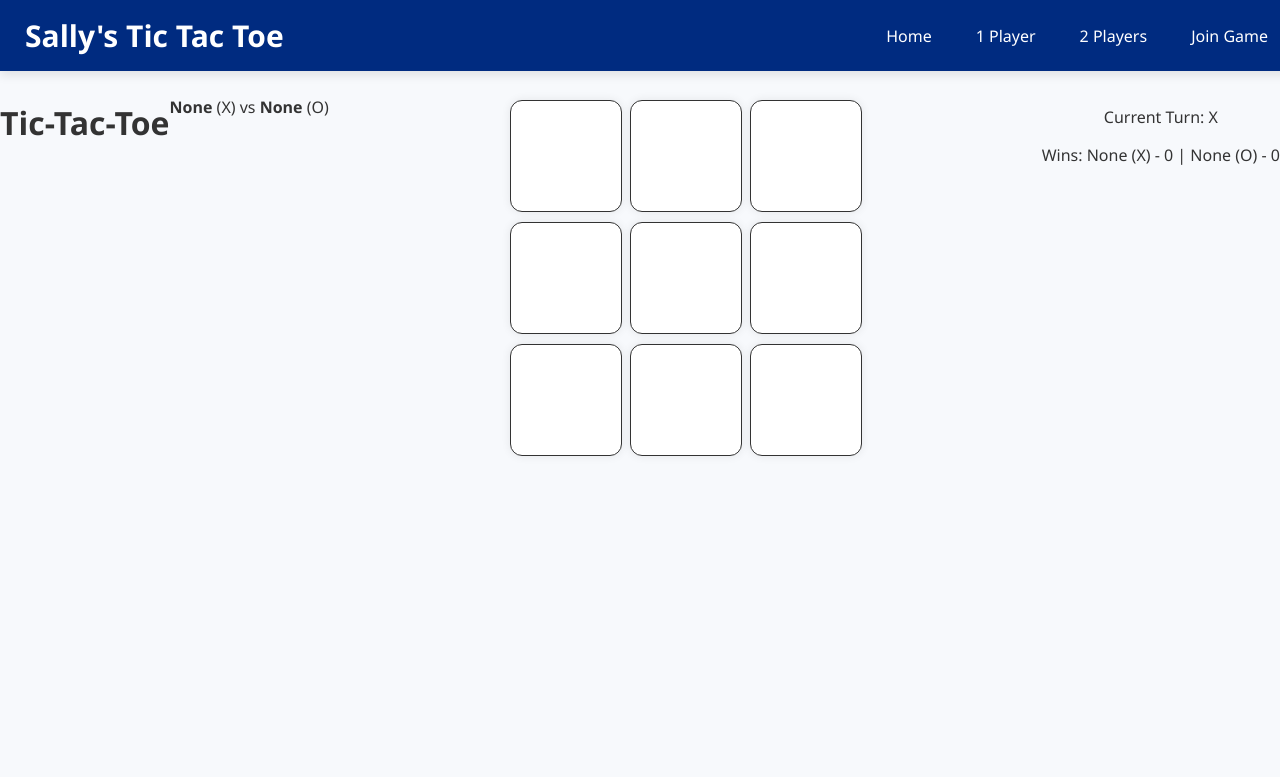
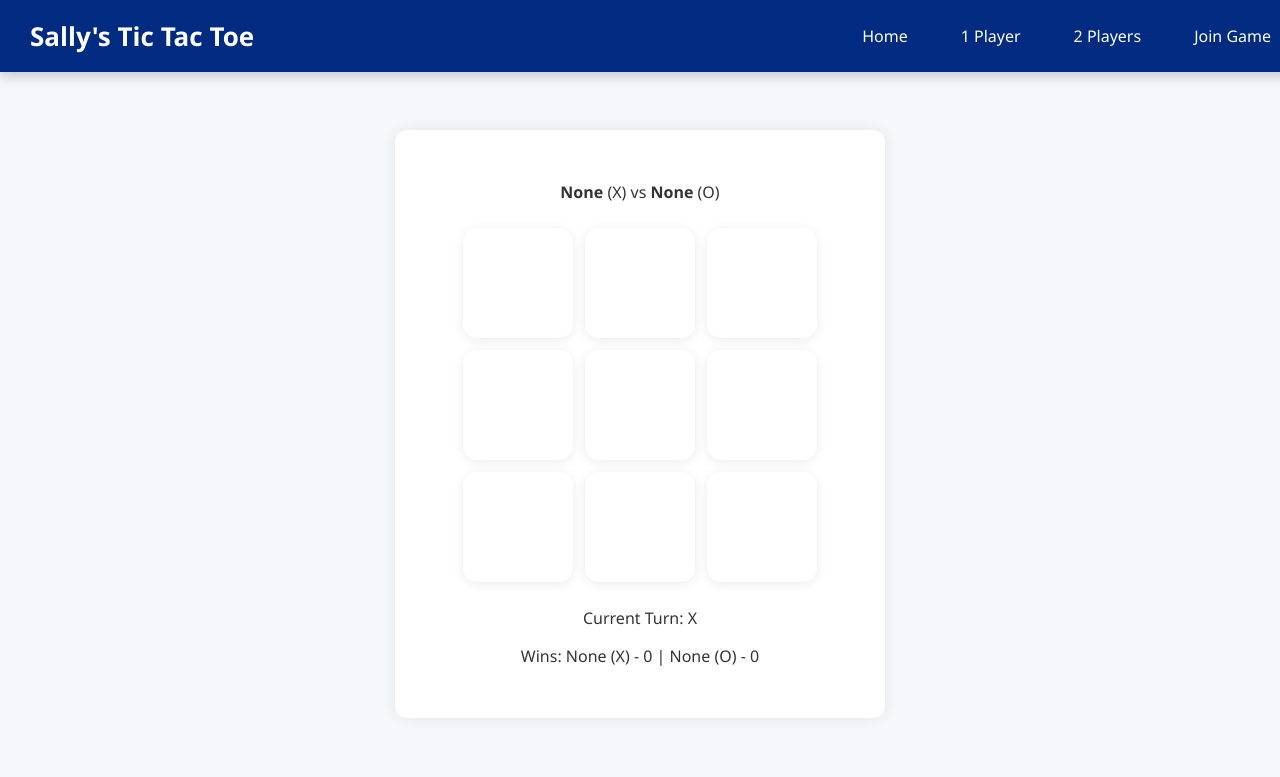
Before and after one commit to sally033005/flask_tictactoe, a Flask app: page /game in a window 1280 px wide. Shown: the top 777 px of the page. Run offline with Flask 3, Linux system fonts and the light colour scheme.

Commit message:
Update CSS

```diff
--- a/static/style.css
+++ b/static/style.css
@@ -1,71 +1,77 @@
-/* General Page Layout */
+/* ---------------------------------------------------
+   GENERAL LAYOUT
+--------------------------------------------------- */
 body {
-    background: #f7f9fc;
+    background: #f5f7fb;
     margin: 0;
     font-family: 'Segoe UI', Tahoma, sans-serif;
     color: #333;
 }
 
 main.content {
-    padding-top: 80px;
+    padding-top: 90px;
     display: flex;
     justify-content: center;
     padding-bottom: 60px;
 }
 
-/* Header */
+/* ---------------------------------------------------
+   HEADER
+--------------------------------------------------- */
 .main-header {
     background: #002b80;
-    padding: 15px 25px;
+    padding: 15px 30px;
     color: white;
     position: fixed;
     top: 0;
     left: 0;
     width: 100%;
-    box-shadow: 0 4px 10px rgba(0,0,0,0.1);
+    box-shadow: 0 4px 12px rgba(0,0,0,0.2);
     display: flex;
     justify-content: space-between;
     align-items: center;
-    z-index: 10;
+    z-index: 20;
 }
 
 .main-header .logo {
-    font-size: 30px;
+    font-size: 26px;
     font-weight: bold;
 }
 
-/* Navigation area */
+/* Navigation */
 .topnav {
     display: flex;
-    gap: 20px;
+    gap: 25px;
     align-items: center;
     padding-right: 25px;
 }
 
-/* Links */
-.main-header nav a {
+.main-header .topnav a {
     color: white;
     text-decoration: none;
     font-weight: 500;
-    padding: 8px 12px;
-    border-radius: 6px;
+    padding: 10px 14px;
+    border-radius: 8px;
+    transition: 0.2s;
 }
 
-.main-header nav a:hover {
-    background: rgba(255,255,255,0.15);
+.main-header .topnav a:hover {
+    background: rgba(255,255,255,0.18);
 }
 
-/* Container */
+/* ---------------------------------------------------
+   MAIN CONTAINER
+--------------------------------------------------- */
 .container {
     background: white;
-    padding: 30px;
-    margin-top: 10%;
+    padding: 35px;
+    margin-top: 40px;
     width: 420px;
     max-width: 90%;
-    border-radius: 10px;
-    box-shadow: 0 0 12px rgba(0,0,0,0.07);
+    border-radius: 12px;
+    box-shadow: 0 0 14px rgba(0,0,0,0.08);
     text-align: center;
-    animation: fadeIn 0.4s ease;
+    animation: fadeIn 0.35s ease;
 }
 
 @keyframes fadeIn {
@@ -73,11 +79,30 @@ main.content {
     to   { opacity:1; transform: translateY(0); }
 }
 
-/* Buttons */
+/* ---------------------------------------------------
+   HOME PAGE NAVIGATION
+--------------------------------------------------- */
+.index-nav {
+    display: flex;
+    flex-direction: column;
+    gap: 18px;
+    margin-top: 35px;
+    align-items: center;
+}
+
+.index-nav form {
+    display: flex;
+    flex-direction: column;
+    gap: 12px;
+    width: 100%;
+}
+
+/* ---------------------------------------------------
+   BUTTONS
+--------------------------------------------------- */
 button, .btn {
     display: inline-block;
-    padding: 12px 22px;
-    margin-top: 10px;
+    padding: 12px 20px;
     border: none;
     background: #1e88e5;
     color: white;
@@ -85,84 +110,118 @@ button, .btn {
     font-size: 16px;
     cursor: pointer;
     transition: 0.2s;
+    width: 100%;
 }
 
 button:hover, .btn:hover {
     background: #1565c0;
 }
 
-/* Forms */
+.btn {
+    text-decoration: none;
+    text-align: center;
+    width: calc(100% - 40px);
+}
+
+/* ---------------------------------------------------
+   FORMS
+--------------------------------------------------- */
+label {
+    display: block;
+    text-align: center;
+    font-weight: 600;
+    margin-bottom: 6px;
+}
+
 input, select {
-    width: 100%;
+    width: 80%;
     padding: 12px;
-    margin: 10px 0 20px;
+    margin: 12px 0 18px;
     border-radius: 6px;
     border: 1px solid #ccc;
     font-size: 16px;
 }
 
-/* Tic-Tac-Toe Board */
+/* ---------------------------------------------------
+   TIC TAC TOE BOARD
+--------------------------------------------------- */
 .board {
     display: grid;
     grid-template-columns: repeat(3, 110px);
-    gap: 10px;
+    gap: 12px;
     justify-content: center;
-    margin-top: 20px;
+    margin: 25px auto;
 }
 
 .cell {
     width: 110px;
     height: 110px;
     background: #ffffff;
-    border-radius: 12px;
+    border-radius: 14px;
     font-size: 60px;
+    font-weight: bold;
     color: #1e88e5;
     display: flex;
     justify-content: center;
     align-items: center;
-    box-shadow: 0 0 10px rgba(0,0,0,0.08);
+    box-shadow: 0 2px 12px rgba(0,0,0,0.08);
     cursor: pointer;
     transition: 0.2s;
 }
 
 .cell:hover {
-    background: #e8f2ff;
+    background: #e3efff;
 }
 
-/* Scoreboard */
+.cell.filled:hover {
+    background: white;
+    cursor: default;
+}
+
+/* ---------------------------------------------------
+   SCOREBOARD
+--------------------------------------------------- */
 .scoreboard {
-    margin-top: 25px;
+    margin-top: 20px;
     padding: 15px;
     background: #e3f2fd;
     border-radius: 10px;
-    width: 300px;
+    width: 280px;
     margin-left: auto;
     margin-right: auto;
+    box-shadow: 0 0 12px rgba(0,0,0,0.05);
 }
 
 .scoreboard h3 {
     margin-bottom: 12px;
 }
 
-/* Popup Overlay */
+/* ---------------------------------------------------
+   POPUP OVERLAY
+--------------------------------------------------- */
 .overlay {
     position: fixed;
-    top: 0; left: 0;
-    width: 100%; height: 100%;
+    top: 0;
+    left: 0;
+    width: 100%;
+    height: 100%;
     background: rgba(0,0,0,0.55);
     display: flex;
     justify-content: center;
     align-items: center;
+    z-index: 50;
 }
 
 .popup {
     background: white;
-    padding: 30px 40px;
-    border-radius: 12px;
+    padding: 35px 45px;
+    border-radius: 14px;
     text-align: center;
-    box-shadow: 0 0 20px rgba(0,0,0,0.2);
+    box-shadow: 0 0 25px rgba(0,0,0,0.25);
+    animation: fadeIn 0.2s ease;
 }
 
 .popup button {
     margin: 10px;
+    width: 120px;
 }
--- a/templates/game.html
+++ b/templates/game.html
@@ -1,43 +1,6 @@
-<!DOCTYPE html>
-<html>
-
-<head>
-    <title>Tic-Tac-Toe</title>
-    <style>
-        .board {
-            display: grid;
-            grid-template-columns: repeat(3, 100px);
-            grid-gap: 5px;
-            margin: 20px auto;
-        }
-
-        .cell {
-            width: 100px;
-            height: 100px;
-            font-size: 2em;
-            display: flex;
-            align-items: center;
-            justify-content: center;
-            border: 1px solid #333;
-            cursor: pointer;
-        }
-
-        .cell.filled {
-            background-color: #ddd;
-            cursor: default;
-        }
-
-        #status {
-            text-align: center;
-            margin-top: 10px;
-        }
-    </style>
-</head>
-
-<body>
 {% extends "base.html" %}
 {% block content %}
-    <h1 style="text-align:center;">Tic-Tac-Toe</h1>
+<div class="container">
 
 <p style="text-align:center;">
     <strong>{{ player_name }}</strong> (X) vs <strong>{{ ai_name }}</strong> (O)
@@ -134,7 +97,5 @@
     setInterval(fetchGameState, 1000);
 </script>
 {% endif %}
+</div>
 {% endblock %}
-</body>
-
-</html>
```
Also changed, not shown: templates/index.html (+4 -14 lines), templates/join.html (+0 -10 lines), templates/setup.html (+0 -13 lines), templates/waiting.html (+7 -9 lines). Lines whose indentation alone changed are shown as unchanged.
